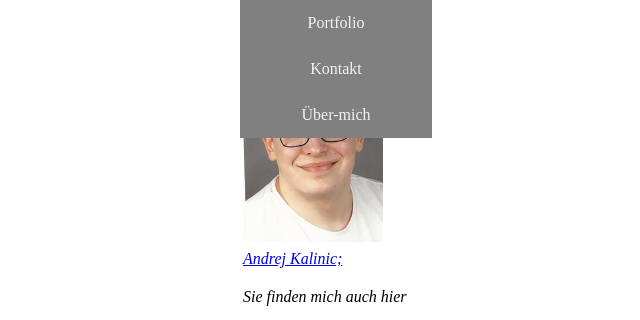
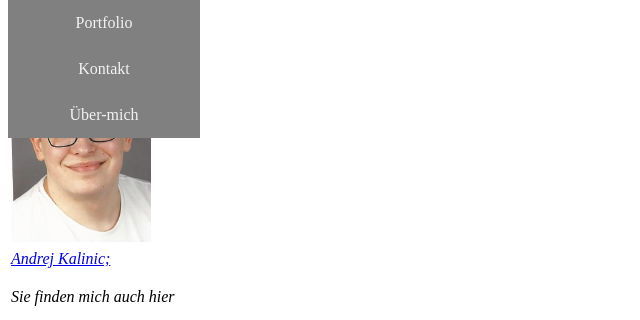
Before and after one commit to Andrejk98/GIS-SoSe-2021, a plain HTML site: page Aufgabe1.3/Kontakt.html in a window 1280 px wide. Shown: the top 320 px of the page, without its empty margins (0-640 px from the left). Drawn offline with Linux system fonts and the light colour scheme.

Commit message:
Update style.css

```diff
--- a/Aufgabe1.3/style.css
+++ b/Aufgabe1.3/style.css
@@ -25,7 +25,7 @@
   }
 
   .main {
-    margin: auto;
+    margin: center;
     margin-top: 50px;
     width: 800px;
   }
```
